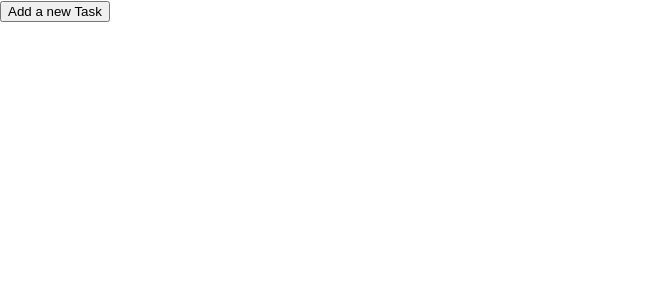
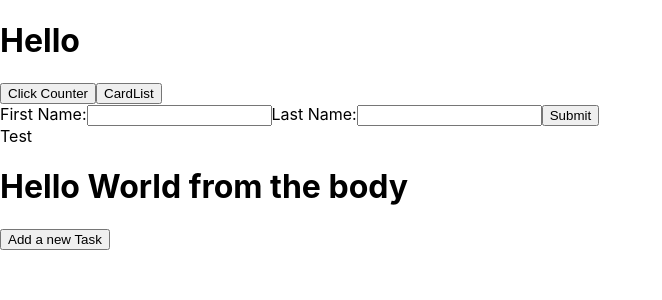
Before and after one commit to rameshpaudel/react-basics, a React (Create React App) app: page / in a window 1280 px wide. Shown: the top 300 px of the page, without its empty margins (0-662 px from the left). Built offline with nearby package versions, Linux system fonts and the light colour scheme.

Commit message:
Refs and cross component communication through the use of props

```diff
--- a/src/App.js
+++ b/src/App.js
@@ -4,11 +4,13 @@ import Heading from './components/Heading'
 import CardList from './components/CardList'
 import Counter from './components/ClickCounter'
 
-import TestData,{logMessages} from './helpers/'
+import TestData, { logMessages } from './helpers/'
 import './App.css';
 import ClickCounter from './components/ClickCounter';
 import AccordianList from './components/AccordianList';
 import Todo from './components/Todo';
+import MyForm from './components/MyForm';
+import Body from './components/Body';
 
 var faqData = require('./data/faq.json')
 var cards = [
@@ -33,7 +35,8 @@ class App extends React.Component {
     super(props);
     this.state = {
       showClickCounter: false,
-      showCardList: false
+      showCardList: false,
+      counter: 0
     }
   }
 
@@ -49,28 +52,44 @@ class App extends React.Component {
     })
   }
 
-  componentDidMount(){
+  componentDidMount() {
     console.log(TestData)
     // warnMessage("The component is mounted")
     logMessages("Log The component is mounted")
+  }
+
+  onClickHandler = () => {
+    console.log('clicked', this)
+    this.setState(state => ({
+      counter: state.counter + 1
+    }))
   }
   render() {
     return (
       <div className="App">
 
 
-     {/*    <Heading title="Hello" test="10" />
+        <Heading title="Hello" test="10" />
         <button onClick={this.clickCounterHandler}>Click Counter</button>
         <button onClick={this.cardListHandler}>CardList</button>
         <div className="center">
 
-          {this.state.showClickCounter && <ClickCounter heading="Click counter is" />}
+          {this.state.showClickCounter && (
+            <ClickCounter
+              onClickHandler={this.onClickHandler}
+              counter={this.state.counter}
+              heading="Click counter is"
+              title="Clicker"
+            />)}
         </div>
         {this.state.showCardList && <CardList items={cards} />}
-        <AccordianList items={faqData}/>
+        {/* <AccordianList items={faqData} /> */}
+        <MyForm />
 
- */}
-        <Todo/>
+        <Body title="Test">
+          <h1>Hello World from the body</h1>
+        </Body>
+        <Todo />
       </div>
     );
   }
--- a/src/components/AccordianList.js
+++ b/src/components/AccordianList.js
@@ -9,7 +9,7 @@ export default class AccordianList extends Component {
         return (
             <div>
                 {this.props.items.map((value,index)=>{
-                    return <Accordian title={value.title} description={value.description} />
+                    return <Accordian key={index} title={value.title} description={value.description} />
                 })}
             </div>
         )
--- /dev/null
+++ b/src/components/Body.js
@@ -0,0 +1,14 @@
+import React, { Component } from 'react'
+
+export default class Body extends Component {
+    render() {
+        return (
+            <div>
+                <div>
+                    {this.props.title}
+                </div>
+                {this.props.children}
+            </div>
+        )
+    }
+}
--- a/src/components/ClickCounter.js
+++ b/src/components/ClickCounter.js
@@ -1,43 +1,20 @@
-import React,{ Component} from 'react'
+import React, { Component } from 'react'
 
-class ClickCounter extends Component{
-    constructor(props){
-        super(props);
-        this.state ={
-            counter : 0,
-            title: ''
-        }
+function ClickCounter({title,heading,counter,onClickHandler}) {
+
+    var generateHeading = null;
+    if(heading){
+        generateHeading = <h1>{heading}</h1>
     }
+    return (
+        <div className="center">
+            <h5>{title}</h5>
+            {generateHeading}
+            {counter > 3 && (<h3>{counter}</h3>)}
+            <button onClick={onClickHandler}>Click Here</button>
 
-    componentDidMount(){
-        this.setState({
-            title: "This is a click counter"
-        })
-    }
-
-    componentWillUnmount(){
-        alert("On the process of removing")
-    }
-
-
-    onClickHandler =() =>{
-        this.setState({
-            counter: this.state.counter + 1
-        })
-    }
-
-    render(){
-        return(
-            <div className="center">
-                <h5>{this.state.title}</h5>
-                {this.props.heading && <h1>{this.props.heading}</h1>}
-                {this.state.counter > 3 && (<h3>{this.state.counter}</h3>)  }
-                <button onClick={this.onClickHandler}>Click Here</button>
-
-            </div>
-        )
-    }
-
+        </div>
+    )
 }
 
 export default ClickCounter;
--- /dev/null
+++ b/src/components/MyForm.js
@@ -0,0 +1,56 @@
+import React, { Component } from 'react'
+
+export default class MyForm extends Component {
+
+    constructor(props) {
+        super(props);
+        this.firstNameRef = React.createRef()
+        this.lastNameRef = React.createRef()
+        this.state = {
+            firstName: '',
+            lastName: ''
+        }
+    }
+    onFirstNameHandler = (event) => {
+        var convertedValue;
+        if (event.target.value.length < 5) {
+            convertedValue = event.target.value.split(" ").join('--')
+        } else {
+            convertedValue = event.target.value.substring(0, 5)
+        }
+        if(convertedValue.length === 5){
+            console.log(this.lastNameRef.current.focus())
+        }
+
+        this.setState({
+            firstName: convertedValue
+        })
+    }
+
+    onLastNameHandler = (event) => {
+        this.setState({
+            lastName: event.target.value
+        })
+    }
+    render() {
+        return (
+            <div>
+                <form>
+                    <label>
+                        First Name:
+                    <input
+                    ref={this.firstNameRef}
+                    type="text" name="fName" value={this.state.firstName} onChange={this.onFirstNameHandler} />
+                    </label>
+                    <label>
+                        Last Name:
+                    <input
+                        ref={this.lastNameRef}
+                    type="text" name="lName" value={this.state.lastName} onChange={this.onLastNameHandler} />
+                    </label>
+                    <button type="submit">Submit</button>
+                </form>
+            </div>
+        )
+    }
+}
```
Also changed, not shown: src/components/TitleBar.js (added, +10 -0 lines).
